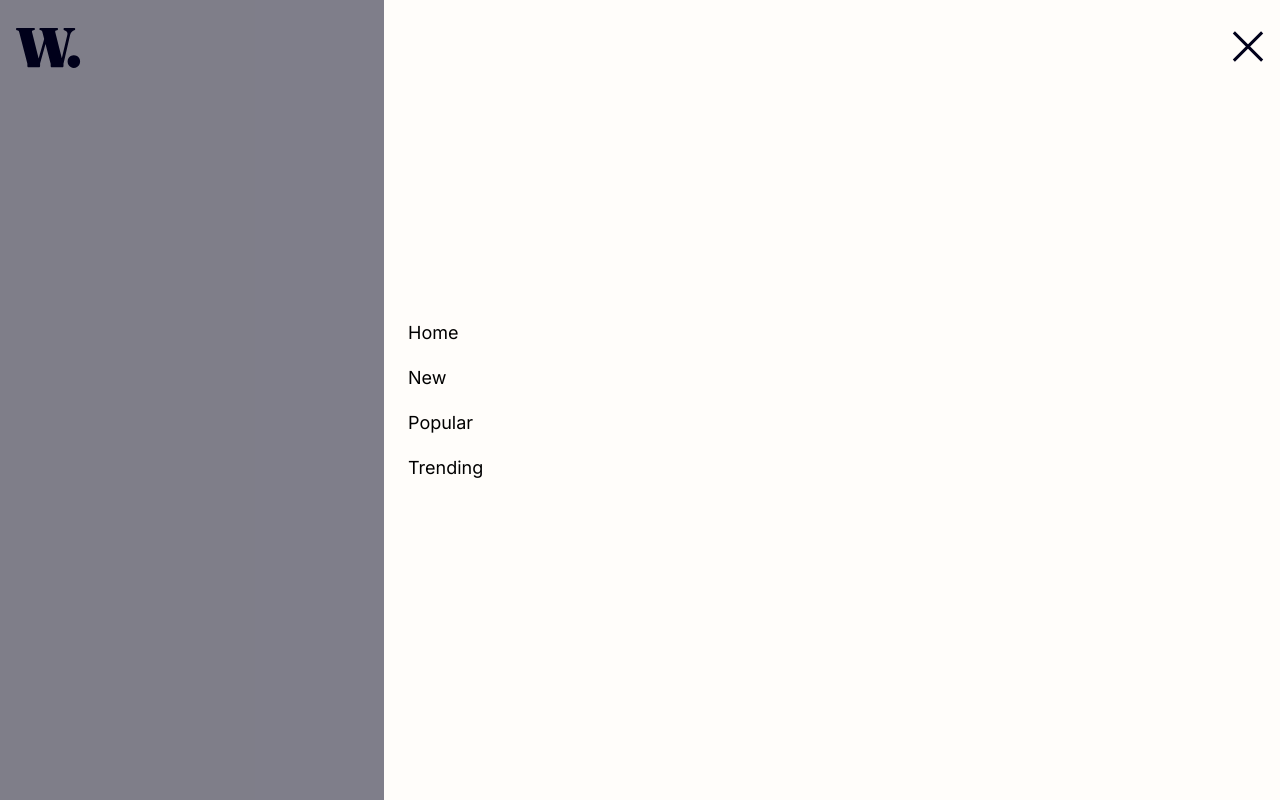
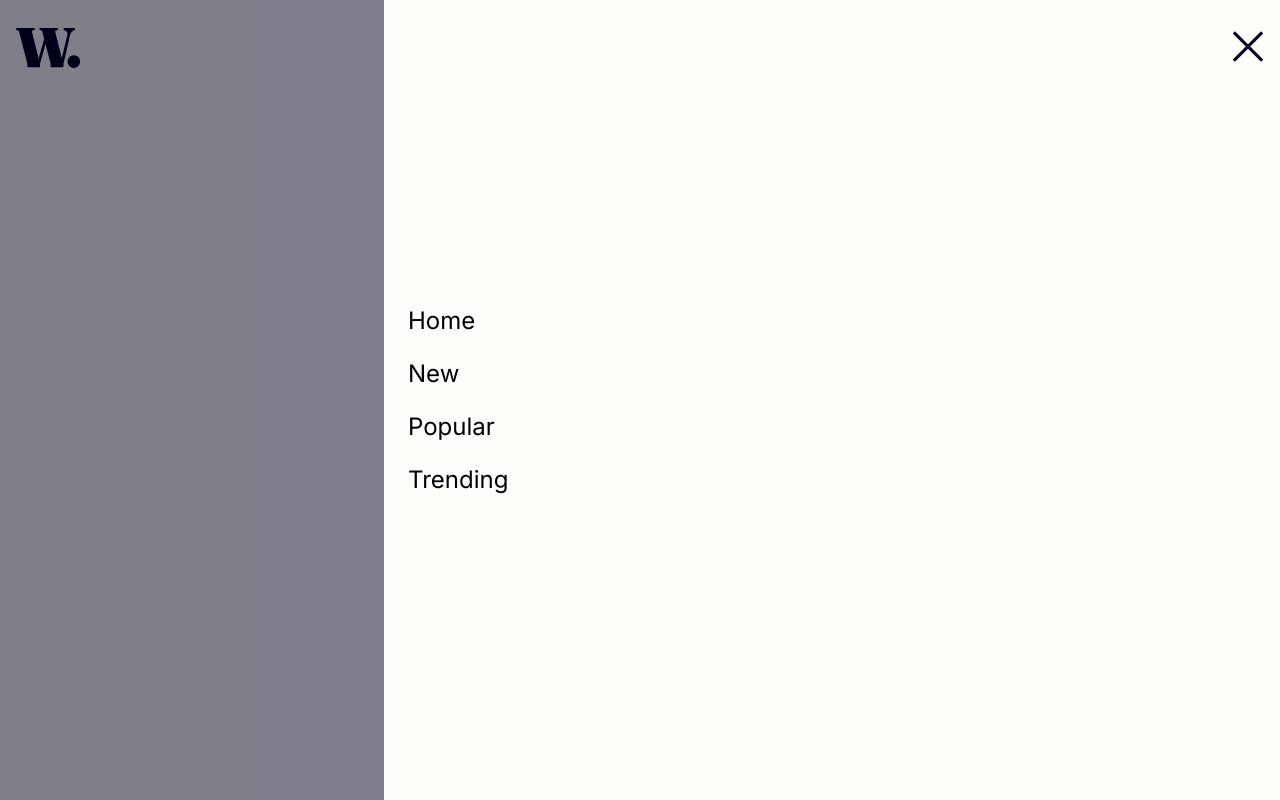
Before and after one commit to joaonpx/wdot, a React (Vite) app: page / in a window 1280 px wide. Both pictures are taken after a click on the button 1244 px from the left and 48 px from the top of the page. Built offline with nearby package versions, Linux system fonts and the light colour scheme.

Commit message:
💄 Atualizando componentes

```diff
--- a/src/components/MenuItem/index.jsx
+++ b/src/components/MenuItem/index.jsx
@@ -1,5 +1,9 @@
 import "./style.css";
 
 export function MenuItem(props) {
-  return <li className="menu-item">{props.name}</li>;
+  return (
+    <li className="menu-item">
+      <a href={props.href}>{props.name}</a>
+    </li>
+  );
 }
--- a/src/components/MenuItem/style.css
+++ b/src/components/MenuItem/style.css
@@ -1,3 +1,6 @@
-li {
-  font-size: 1.8rem;
+.menu-item a {
+  font-size: 2.4rem;
+  color: var(--neutral-dark-blue);
+
+  text-decoration: none;
 }
```
Also changed, not shown: src/components/Article/index.jsx (added, +13 -0 lines), src/components/Article/style.css (added, +25 -0 lines).
